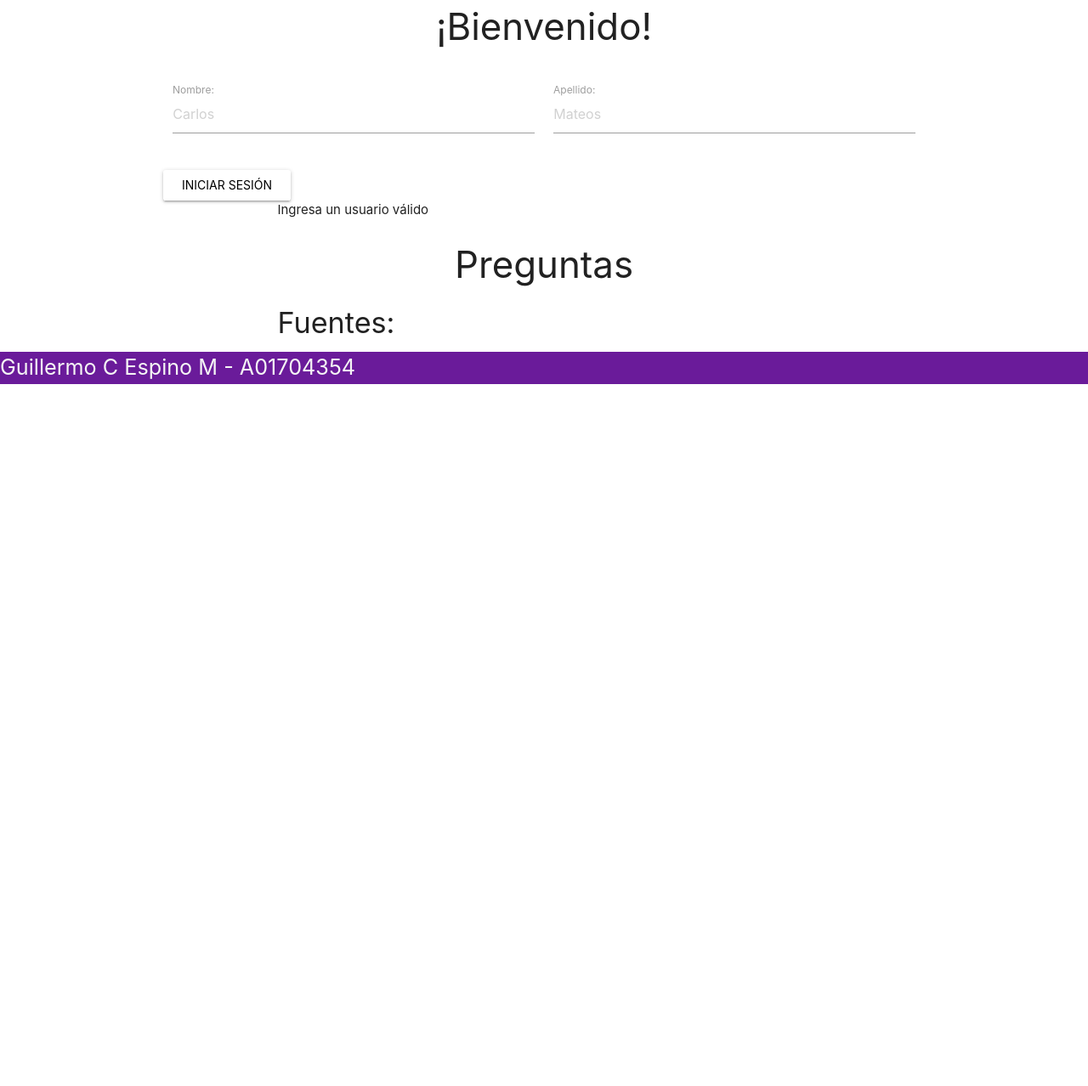
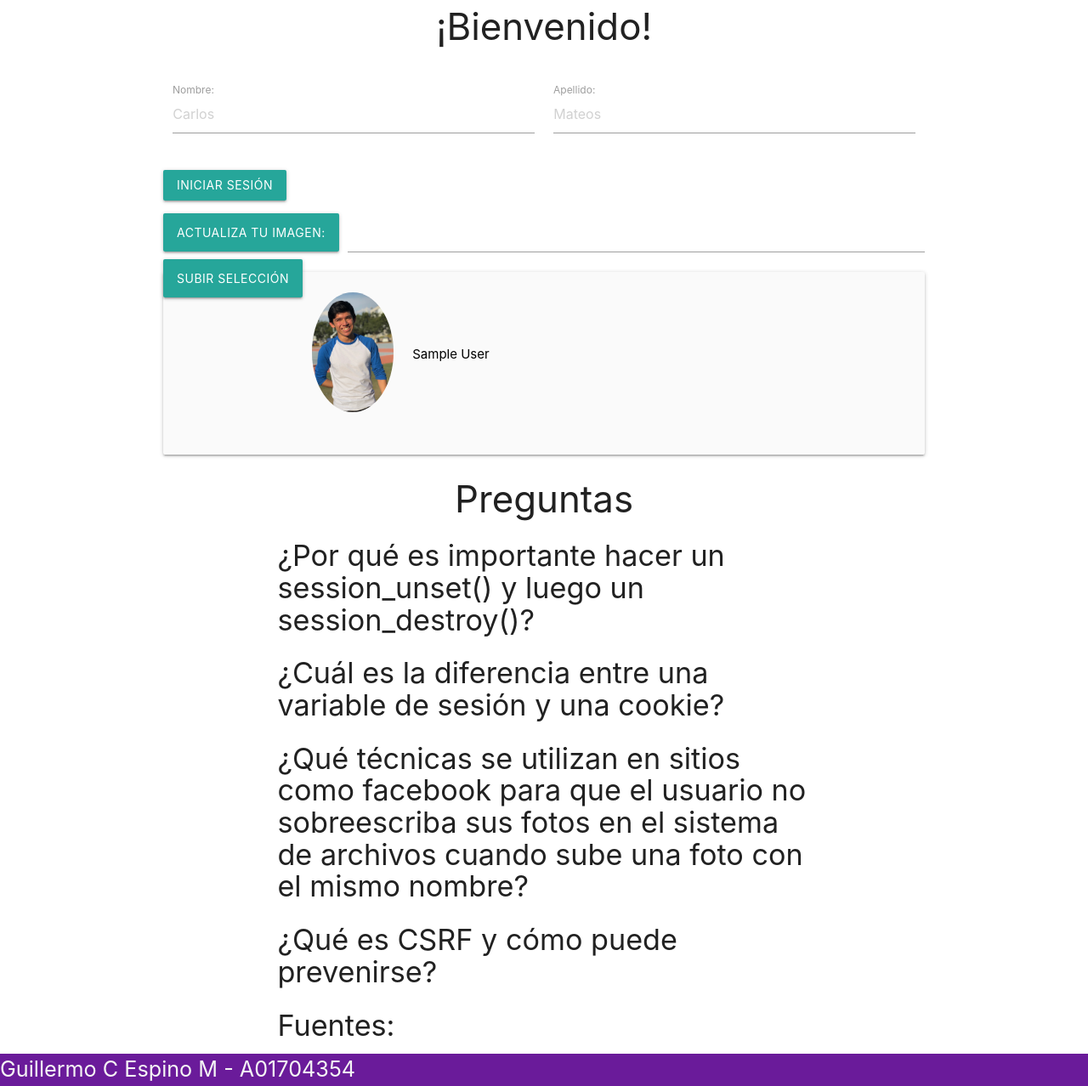
Before and after one commit to GlinkIsCoding/DAWAD20_A01704354, a PHP site: page / in a window 1280 px wide. Shown: the part 219-1497 px from the top of the page at 85% size. Before the commit the page ends 671 px from the top, so only its background shows below. Run offline with PHP 8.4, Linux system fonts and the light colour scheme; the visitor is signed in with stand-in values (Sample User, id 1).

Commit message:
Habilitar subir imágenes y visualizar cambios en misma sesión

```diff
--- /dev/null
+++ b/Lab12/_backbtn.html
@@ -0,0 +1 @@
+<a href="index.php" class="waves-effect waves-light btn">Volver</a>
--- a/Lab12/_form.html
+++ b/Lab12/_form.html
@@ -10,5 +10,5 @@
         </div>
     </div>
 
-    <input type="submit" value="Iniciar sesión" class="white btn waves-effect waves-purple">
+    <input type="submit" value="Iniciar sesión" class="btn">
 </form>
--- a/Lab12/_formfileupload.html
+++ b/Lab12/_formfileupload.html
@@ -1,7 +1,14 @@
-<?php if ($userstatus == true): ?>
+<?php if (isset($_SESSION["nombre"])): ?>
     <form action="upload.php" method="post" enctype="multipart/form-data">
-  Actualiza tu imagen:
-    <input type="file" name="fileToUpload" id="fileToUpload">
-    <input type="submit" value="Upload Image" name="submit">
+        <div class = "file-field input-field">
+            <div class="btn">
+                <span>Actualiza tu imagen:</span>
+                <input type="file" name="fileToUpload" id="fileToUpload">
+            </div>
+            <div class="file-path-wrapper">
+                <input class="file-path validate" type="text">
+            </div>
+        <input type="submit" name="submit" value="Subir selección" class="btn">
+        </div>
     </form>
         <?php endif; ?>
--- a/Lab12/_informacion.html
+++ b/Lab12/_informacion.html
@@ -1 +1 @@
-<div class="container"><?= $informacion ?></div>
+<div class="container"><?= $informacion =" " ?></div>
--- /dev/null
+++ b/Lab12/_perfil.html
@@ -0,0 +1,36 @@
+<?php if(isset($_SESSION["newimage"])): ?>
+    <div class="col s12 m8 offset-m2 l6 offset-l3">
+        <div class="card-panel grey lighten-5 z-depth-1">
+            <div class="row valign-wrapper">
+                <div class="col s2">
+                    <img src="<?=$_SESSION['newimage']?>" alt="" class="circle responsive-img">
+                    <!-- notice the "circle" class -->
+                </div>
+                <div class="col s10">
+                    <span class="black-text">
+                Nombre
+              </span>
+                </div>
+            </div>
+        </div>
+    </div>
+    <?php endif; ?>
+
+
+<?php if(!isset($_SESSION["newimage"])): ?>
+    <div class="col s12 m8 offset-m2 l6 offset-l3">
+        <div class="card-panel grey lighten-5 z-depth-1">
+            <div class="row valign-wrapper">
+                <div class="col s2">
+                    <img src="presets/carlosprofile.jpg" alt="" class="circle responsive-img">
+                    <!-- notice the "circle" class -->
+                </div>
+                <div class="col s10">
+                    <span class="black-text">
+                <?php echo $_SESSION["nombre"]?>
+              </span>
+                </div>
+            </div>
+        </div>
+    </div>
+    <?php endif; ?>
--- a/Lab12/_preguntas.html
+++ b/Lab12/_preguntas.html
@@ -1,10 +1,13 @@
 <div class="container">
     <h3 class="center-align">Preguntas</h3>
-    <h4></h4>
+    <h4>¿Por qué es importante hacer un session_unset() y luego un session_destroy()?
+</h4>
         <p class = "flow-text"></p>
-    <h4></h4>
+    <h4>¿Cuál es la diferencia entre una variable de sesión y una cookie?</h4>
         <p class = "flow-text"></p>
-    <h4></h4>
+    <h4>¿Qué técnicas se utilizan en sitios como facebook para que el usuario no sobreescriba sus fotos en el sistema de archivos cuando sube una foto con el mismo nombre?</h4>
+        <p class = "flow-text"></p>
+    <h4>¿Qué es CSRF y cómo puede prevenirse?</h4>
         <p class = "flow-text"></p>
 
     <h4>Fuentes:</h4>
--- a/Lab12/funcs.php
+++ b/Lab12/funcs.php
@@ -27,14 +27,13 @@
 }
 
 function welcome($validation){
-    if ($validation== true){
+    if(isset($_SESSION["nombre"])){
+        if ($validation== true){
         return "Bienvenid@ ". $_SESSION["nombre"];
     }
     else
         return "Ingresa un usuario válido";
 }
-
-
-
+    }
 
 ?>
--- a/Lab12/index.php
+++ b/Lab12/index.php
@@ -7,13 +7,20 @@
 
 
 $userstatus = validate_user();
-$informacion = welcome($userstatus);
+
+if(isset($_SESSION["nombre"])){
+    $informacion = welcome($userstatus);
+}
+
 
 
 include("_header.html");
 include("_form.html");
 include("_informacion.html");
 include("_formfileupload.html");
+if(isset($_SESSION["nombre"])){
+    include("_perfil.html");
+}
 include("_preguntas.html");
 include("_footer.html");
 
```
Also changed, not shown: Lab12/upload.php (+3 -4 lines), Lab12/presets/carlosprofile.jpg (added), 1 other file.
